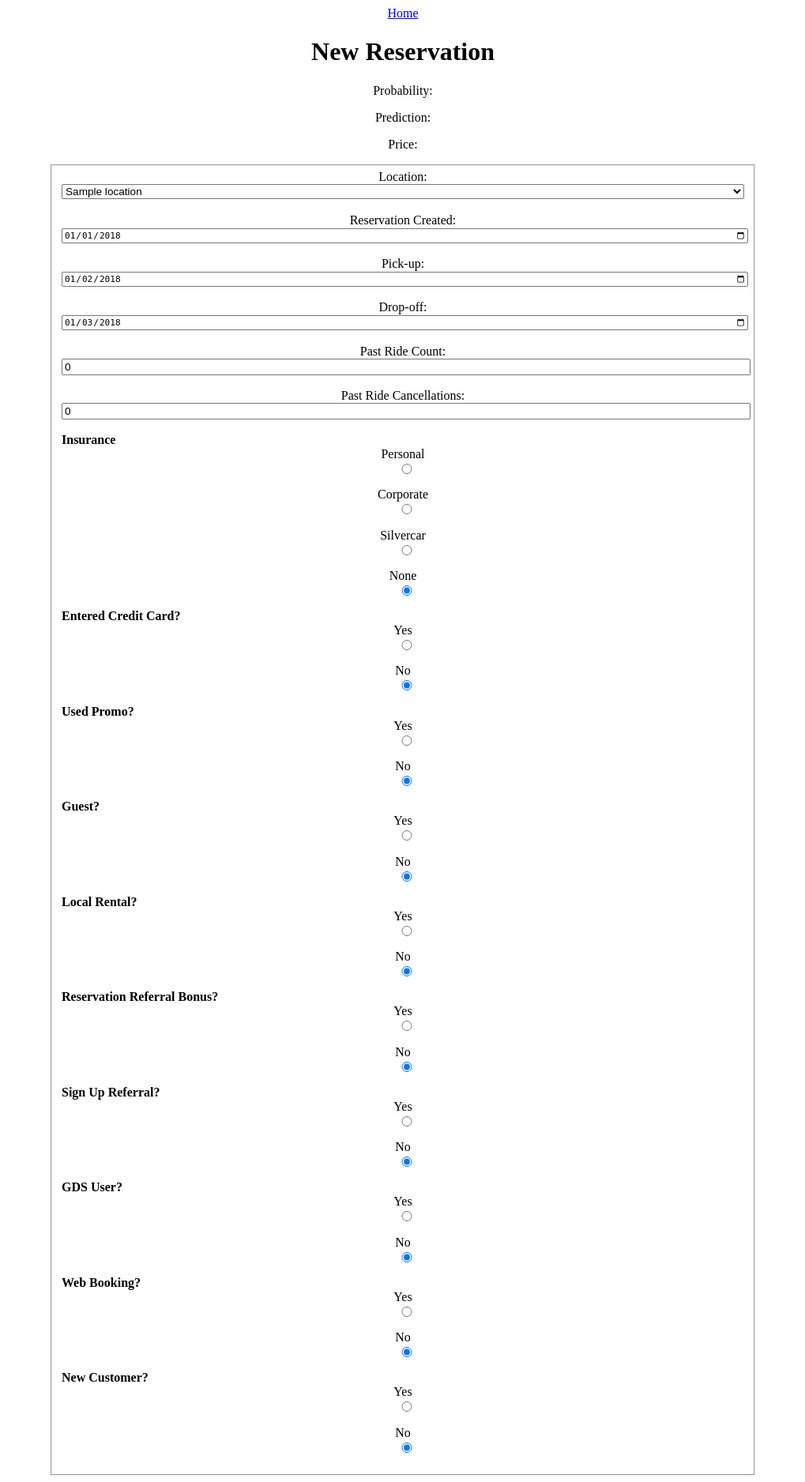
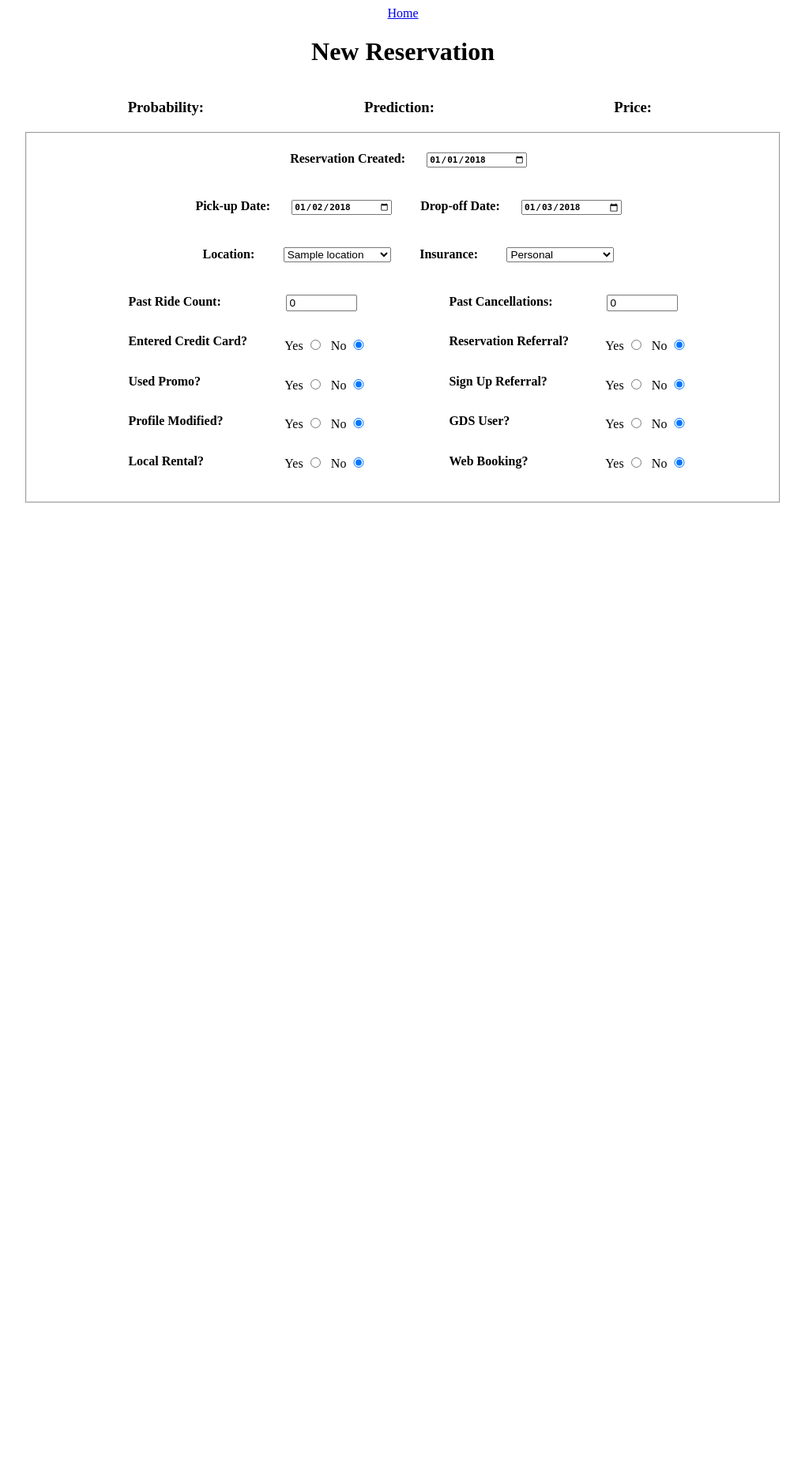
Before and after one commit to mengeling/silvercar-cancellation-predictor, a Flask app: template app/templates/new_reservation.html in a window 1280 px wide. Shown: the whole page at 79% size, without its empty margins (138-1157 px from the left). After the commit the page ends 637 px from the top, so only its background shows below. Run offline with Flask 2, Linux system fonts and the light colour scheme; the template is opened without the code that fills it: most values are stand-ins (such as "Sample title", 1, 10 or a date in 2020); data that the repository does not hold is empty; parts of the project's set-up code (start-up, migrations or seed data) failed here and were passed over; some libraries are stand-ins or nearby versions.

Commit message:
Worked on front end of new reservation page

```diff
--- a/app/static/css/styles.css
+++ b/app/static/css/styles.css
@@ -9,24 +9,106 @@ body {
   margin-bottom: 2%;
 }
 
+.summary-stats-container {
+  display: inline-block;
+  width: 70%;
+  margin-left: 15%;
+  margin-right: 15%;
+}
+
+.summary-stats {
+  float: left;
+  width: 33%;
+}
+
+h3 {
+  display: inline-block;
+  margin-left: 2.5%;
+  margin-right: 2.5%;
+  margin-bottom: 0;
+}
+
+
 .form-new-reservation {
   margin: 0 auto;
-  width: 70%;
+  width: 75%;
+}
+
+.form-date-container {
+  display: inline-block;
+  width: 100%;
+  height: 60px;
+  margin: 0;
 }
 
 .form-label {
   font-weight: bold;
-  width: 100%;
+  text-align: left;
+  margin-left: 2.5%;
+  margin-right: 2.5%;
+}
+
+.form-input {
+  font-size: 0.85em;
+  margin-top: 2%;
+  margin-bottom: 4%;
+  margin-left: 1%;
+  margin-right: 1%;
+}
+
+select {
+  width: 10em;
+}
+
+input[type='date'] {
+  width: 11em;
+  margin-left: 0%;
+  font: 5em;
+  font-weight: bold;
+}
+
+input[type='number'] {
+  width: 6em;
+  margin-right: 5%;
+}
+
+input[type='radio'] {
+  width: 2em;
+}
+
+.main-form-container {
   display: block;
+  margin-left: 12%;
+  margin-right: 0.5%;
+}
+
+.sub-form-container {
+  float: left;
+  width: 50%;
+  height: 100%;
   text-align: left;
 }
 
-.form-input {
-  width: 100%;
-  font-size: 0.85em;
-  margin-bottom: 2%;
+.form-label-container,
+.form-input-container {
+  float: left;
+  width: 50%;
+  height: 100%;
+  text-align: left;
 }
 
-.submit-button {
+.label-container {
   margin-top: 2%;
+  margin-bottom: 16%;
 }
+
+.input-container {
+  margin-bottom: 12%;
+}
+
+.radio-label {
+  font-weight: bold;
+  text-align: left;
+  margin-left: 2.5%;
+  margin-right: 5%;
+}
--- a/app/static/js/app.js
+++ b/app/static/js/app.js
@@ -7,10 +7,10 @@ $( "select.select" ).change(function () {
             month: $( "#select-month option:selected" ).val() },
     success: function(data) {
       $('.header').text(data.location + " Reservations");
-      $('.total-count').text("Current Reservations: " + data.total_count);
-      $('.cancel_count').text("Predicted Cancellations: " + data.cancel_count);
-      $('.percent_cancelled').text("Predicted Percent Cancelled: " + data.percent_cancelled);
-      $('.revenue').text("Predicted Revenue: " + data.revenue);
+      $('.total-count').text("Current Reservations:\n" + data.total_count);
+      $('.cancel_count').text("Predicted Cancellations:\n" + data.cancel_count);
+      $('.percent_cancelled').text("Predicted Percent Cancelled:\n" + data.percent_cancelled);
+      $('.revenue').text("Predicted Revenue:\n" + data.revenue);
       $('.data').html(data.data);
     }
   });
@@ -27,7 +27,7 @@ $( ".form-input" ).change(function () {
             local_rental: $( "input[name='local']:checked" ).val(),
             awards_referral_bonus: $( "input[name='referral-bonus']:checked" ).val(),
             is_gds_user: $( "input[name='gds']:checked" ).val(),
-            insurance: $( "input[name='insurance']:checked" ).val(),
+            insurance: $( "select[name='insurance'] option:selected" ).val(),
             created_at: $( "input[name='created']" ).val(),
             pickup: $( "input[name='pickup']" ).val(),
             dropoff: $( "input[name='dropoff']" ).val(),
@@ -36,13 +36,14 @@ $( ".form-input" ).change(function () {
             credit_card: $( "input[name='credit-card']:checked" ).val(),
             web_booking: $( "input[name='web']:checked" ).val(),
             new_customer: $( "input[name='new-customer']:checked" ).val(),
-            location: $( "select option:selected" ).val(),
+            modified_profile: $( "input[name='profile-modified']:checked" ).val(),
+            location: $( "select[name='location'] option:selected" ).val(),
             past_rides: $( "input[name='ride-count']" ).val(),
             past_cancellations: $( "input[name='cancel-count']" ).val() },
     success: function(data) {
-      $('.probability').text("Probability: " + data.probability);
-      $('.prediction').text("Prediction: " + data.prediction);
-      $('.price').text("Price: " + data.price);
+      $('.probability').text(data.probability);
+      $('.prediction').text(data.prediction);
+      $('.price').text(data.price);
     }
   });
 })
--- a/app/templates/new_reservation.html
+++ b/app/templates/new_reservation.html
@@ -10,68 +10,129 @@
 	<body>
 		<a href="{{ url_for('index') }}">Home</a>
         <h1>New Reservation</h1>
-		<div>
-			<p class="probability">Probability:</p>
-        	<p class="prediction">Prediction:</p>
-			<p class="price">Price:</p>
+		<div class="summary-stats-container">
+			<div class="summary-stats">
+				<h3>Probability:</h3>
+				<p class="probability"></p>
+			</div>
+			<div class="summary-stats">
+				<h3>Prediction:</h3>
+				<p class="prediction"></p>
+			</div>
+			<div class="summary-stats">
+				<h3>Price:</h3>
+				<p class="price"></p>
+			</div>
 		</div>
         <div>
             <form class="form-new-reservation">
 				<fieldset>
-					Location:<select class="form-input" name="select">
+					<div class="form-date-container">
+						<label class="form-label">Reservation Created:</label>
+						<input class="form-input" type="date" name="created" value="2018-01-01">
+					</div>
+					<div class="form-date-container">
+						<label class="form-label">Pick-up Date:</label>
+						<input class="form-input" type="date" name="pickup" value="2018-01-02">
+						<label class="form-label">Drop-off Date:</label>
+						<input class="form-input" type="date" name="dropoff" value="2018-01-03">
+					</div>
+					<div class="form-select-container">
+						<label class="form-label">Location:</label>
+						<select class="form-input" name="location">
 							{% for location in locations %}
 							<option value="{{ location }}">{{ location }}</option>
 							{% endfor %}
 						</select>
-
-					Reservation Created:<input class="form-input" type="date" name="created" value="2018-01-01">
-					Pick-up:<input class="form-input" type="date" name="pickup" value="2018-01-02">
-					Drop-off:<input class="form-input" type="date" name="dropoff" value="2018-01-03">
-
-					Past Ride Count:<input class="form-input" type="number" name="ride-count" min=0 value="0">
-					Past Ride Cancellations:<input class="form-input" type="number" name="cancel-count" min=0 value="0">
-
-					<label class="form-label">Insurance</label>
-					Personal<input class="form-input" type="radio" name="insurance" value="Personal">
-					Corporate<input class="form-input" type="radio" name="insurance" value="Corporate">
-					Silvercar<input class="form-input" type="radio" name="insurance" value="Silvercar">
-					None<input class="form-input" type="radio" name="insurance" value="None" checked>
-
-					<label class="form-label">Entered Credit Card?</label>
+						<label class="form-label">Insurance:</label>
+						<select class="form-input" name="insurance">
+							<option value="Personal">Personal</option>
+							<option value="Silvercar">Silvercar</option>
+							<option value="Corporate">Corporate</option>
+						</select>
+					</div>
+					<div class="main-form-container">
+						<div class="sub-form-container">
+							<div class="form-label-container">
+								<div class="label-container">
+									<label class="form-label">Past Ride Count:</label>
+								</div>
+								<div class="label-container">
+									<label class="radio-label">Entered Credit Card?</label>
+								</div>
+								<div class="label-container">
+									<label class="radio-label">Used Promo?</label>
+								</div>
+								<div class="label-container">
+									<label class="radio-label">Profile Modified?</label>
+								</div>
+								<div class="label-container">
+									<label class="radio-label">Local Rental?</label>
+								</div>
+							</div>
+							<div class="form-input-container">
+								<div class="input-container">
+									<input class="form-input" type="number" name="ride-count" min=0 value="0">
+								</div>
+								<div class="input-container">
 									Yes<input class="form-input" type="radio" name="credit-card" value="Yes">
 									No<input class="form-input" type="radio" name="credit-card" value="No" checked>
-
-					<label class="form-label">Used Promo?</label>
+								</div>
+								<div class="input-container">
 									Yes<input class="form-input" type="radio" name="promo" value="Yes">
 									No<input class="form-input" type="radio" name="promo" value="No" checked>
-
-					<label class="form-label">Guest?</label>
-					Yes<input class="form-input" type="radio" name="guest" value="Yes">
-					No<input class="form-input" type="radio" name="guest" value="No" checked>
-
-					<label class="form-label">Local Rental?</label>
+								</div>
+								<div class="input-container">
+									Yes<input class="form-input" type="radio" name="profile-modified" value="Yes">
+									No<input class="form-input" type="radio" name="profile-modified" value="No" checked>
+								</div>
+								<div class="input-container">
 									Yes<input class="form-input" type="radio" name="local" value="Yes">
 									No<input class="form-input" type="radio" name="local" value="No" checked>
-
-					<label class="form-label">Reservation Referral Bonus?</label>
+								</div>
+							</div>
+						</div>
+						<div class="sub-form-container">
+							<div class="form-label-container">
+								<div class="label-container">
+									<label class="form-label">Past Cancellations:</label>
+								</div>
+								<div class="label-container">
+									<label class="radio-label">Reservation Referral?</label>
+								</div>
+								<div class="label-container">
+									<label class="radio-label">Sign Up Referral?</label>
+								</div>
+								<div class="label-container">
+									<label class="radio-label">GDS User?</label>
+								</div>
+								<div class="label-container">
+									<label class="radio-label">Web Booking?</label>
+								</div>
+							</div>
+							<div class="form-input-container">
+								<div class="input-container">
+									<input class="form-input" type="number" name="cancel-count" min=0 value="0">
+								</div>
+								<div class="input-container">
 									Yes<input class="form-input" type="radio" name="referral-bonus" value="Yes">
 									No<input class="form-input" type="radio" name="referral-bonus" value="No" checked>
-
-					<label class="form-label">Sign Up Referral?</label>
+								</div>
+								<div class="input-container">
 									Yes<input class="form-input" type="radio" name="referred" value="Yes">
 									No<input class="form-input" type="radio" name="referred" value="No" checked>
-
-					<label class="form-label">GDS User?</label>
+								</div>
+								<div class="input-container">
 									Yes<input class="form-input" type="radio" name="gds" value="Yes">
 									No<input class="form-input" type="radio" name="gds" value="No" checked>
-
-					<label class="form-label">Web Booking?</label>
+								</div>
+								<div class="input-container">
 									Yes<input class="form-input" type="radio" name="web" value="Yes">
 									No<input class="form-input" type="radio" name="web" value="No" checked>
-
-					<label class="form-label">New Customer?</label>
-					Yes<input class="form-input" type="radio" name="new-customer" value="Yes">
-					No<input class="form-input" type="radio" name="new-customer" value="No" checked>
+								</div>
+							</div>
+						</div>
+					</div>
 				</fieldset>
             </form>
         </div>
--- a/model/create_booked_table.py
+++ b/model/create_booked_table.py
@@ -16,7 +16,7 @@ def create_booked_table(engine, df, model):
     df["dropoff"] = pd.to_datetime('1899-12-30') + pd.to_timedelta(df["dropoff"], 'D')
     df["month"] = df["pickup"].dt.strftime('%B, %Y')
     df["price"] = 50 * ((df["dropoff"] - df["pickup"]).dt.total_seconds() / 86400)
-    df.sample(200).to_sql("booked", engine, if_exists="replace", index=False)
+    df.sample(200).sort_values("pickup").to_sql("booked", engine, if_exists="replace", index=False)
 
 
 if __name__ == '__main__':
```
Also changed, not shown: model/constants.py (+10 -9 lines), model/pipeline.py (+8 -5 lines), 1 other file. Lines whose indentation alone changed are shown as unchanged.
